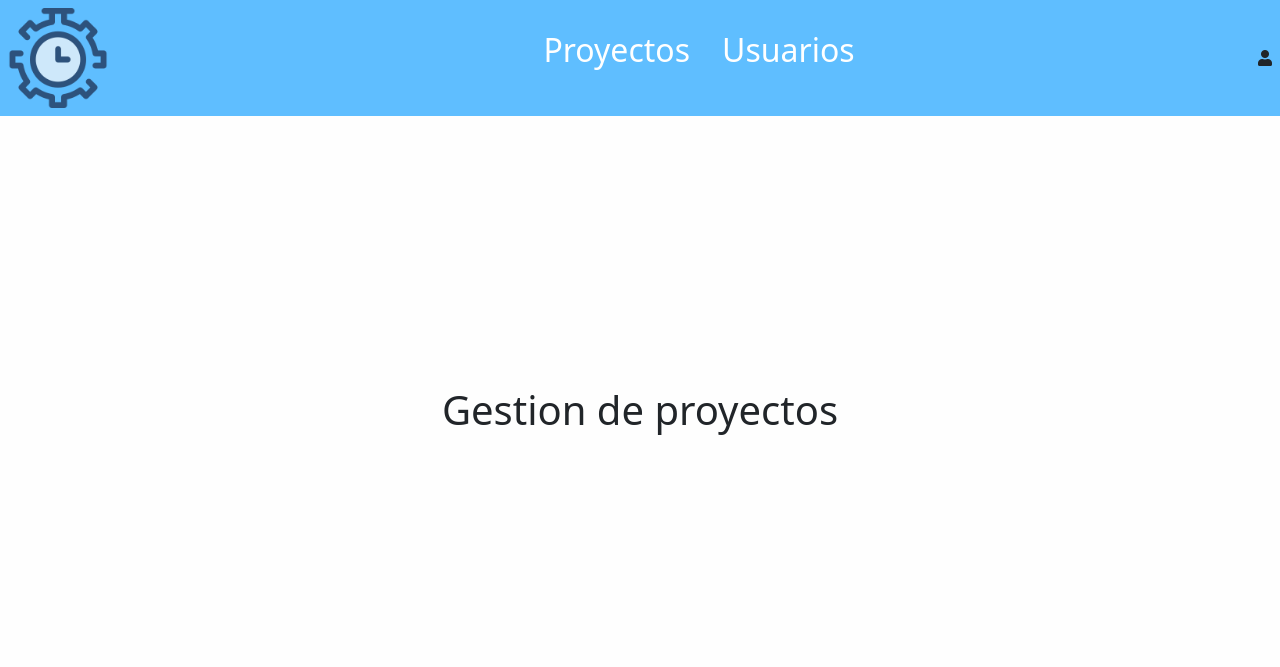
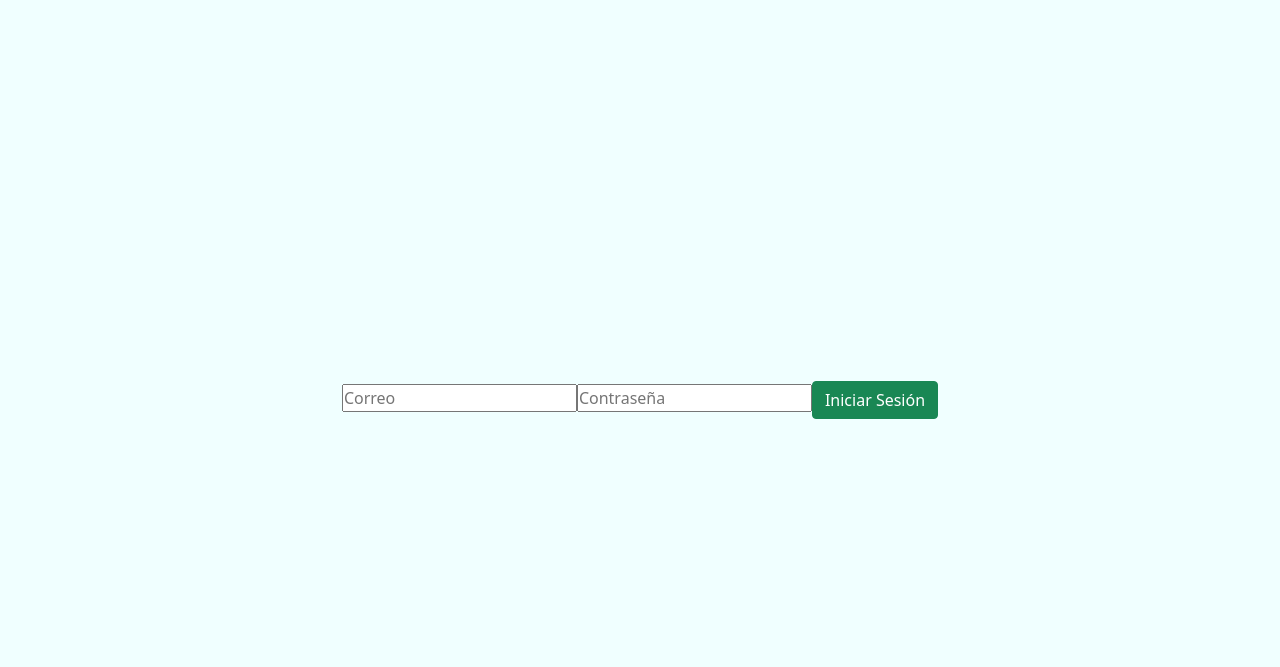
Before and after one commit to Omar-Lamprea/Gestion-de-Proyectos-Front, a React app: page / in a window 1280 px wide. Built offline with nearby package versions, Linux system fonts and the light colour scheme.

Commit message:
sistema provisional del login

```diff
--- a/src/components/Login.js
+++ b/src/components/Login.js
@@ -1,19 +1,33 @@
-
-
-
 const Login = () =>{
 
   const logIn = ()=>{
-    console.log('hola');
+    const email = document.getElementById('email').value
+    const pass = document.getElementById('pass').value
+
+    //agregar petición para vaidar usuario
+    if(email === 'admin@gmail.com' && pass === 'admin123'){
+      localStorage.setItem('rol', '=)')
+      window.location.reload()
+    }else{
+      alert('usuario no válido')
+    }
+  }
+
+  const enter = () =>{
+    document.addEventListener('keyup', (e)=>{
+      if (e.key === 'Enter') logIn();
+    })
   }
 
   return(
     <>
-      <fomr>
-        <input type="email" placeholder="Correo" required/>
-        <input type="password" placeholder="Contraseña" required/>
-        <button type="submit" onClick={logIn} className="btn btn-success">Iniciar Sesión</button>
-      </fomr>
+      <section className="login">
+        <fomr>
+          <input type="email" placeholder="Correo" id="email" required/>
+          <input type="password" placeholder="Contraseña" id="pass" onKeyDown={enter} required/>
+          <button type="submit" onClick={logIn} className="btn btn-success">Iniciar Sesión</button>
+        </fomr>
+      </section>
     </>
   )
 }
--- a/src/index.css
+++ b/src/index.css
@@ -39,6 +39,18 @@ nav a{
   justify-content: center;
   align-items: center;
 }
+.login{
+  position: absolute;
+  height: 100vh;
+  min-width: 100%;
+  top: 0;
+  left: 0;
+  margin: 0;
+  display: flex;
+  justify-content: center;
+  align-items: center;
+  background-color: azure;
+}
 
 .table tr{
   text-align: center;
--- a/src/index.js
+++ b/src/index.js
@@ -14,17 +14,33 @@ import Proyectos from './components/Proyectos';
 import CrearProyecto from './components/CrearProyecto';
 import ListaUsuarios from './components/ListaUsuarios';
 import Home from './components/Home';
+import Login from './components/Login'
 
 const client = new ApolloClient({
   uri: 'http://localhost:9092/graphql',
   cache: new InMemoryCache()
 });
 
-localStorage.setItem('rol', '=)')
+const inicio = document.getElementById("root")
 
+let component;
 
+const auth = ()=>{
+  if(localStorage.getItem('rol')){
+    component =  <Home />;
+    // return component
+  }else{
+    component = <Login />;
+    // return component
+  }
+}
+auth()
 
-const inicio = document.getElementById("root")
+const logOut = ()=>{
+  localStorage.clear()
+  window.location.pathname = '/';
+}
+
 
 ReactDOM.render(
     <ApolloProvider client={client}>
@@ -46,15 +62,17 @@ ReactDOM.render(
                 </Link>
               </ul>
             </nav>
-            <div>
-              <i className="fas fa-user"></i>
+            <div className='d-flex flex-column justify-content-center align-items-center'>
+              <i className="fas fa-user my-3"></i>
+              <button className="btn btn-danger" onClick={logOut}>Cerrar Sesión</button>
             </div>
           </header>
 
 
           <section className='container my-5'>
             <Routes>
-              <Route path="/" element={<Home />} />
+              <Route path="/" element={component} />
+              <Route path="/login" element={component} />
               <Route path="/proyectos" element={<Proyectos />} />
               <Route path="/usuarios" element={<ListaUsuarios />} />
             </Routes>
```
